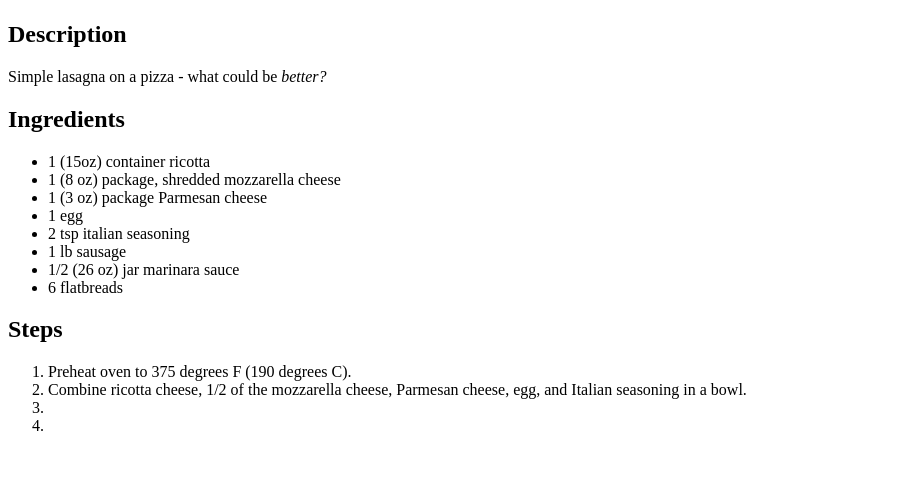
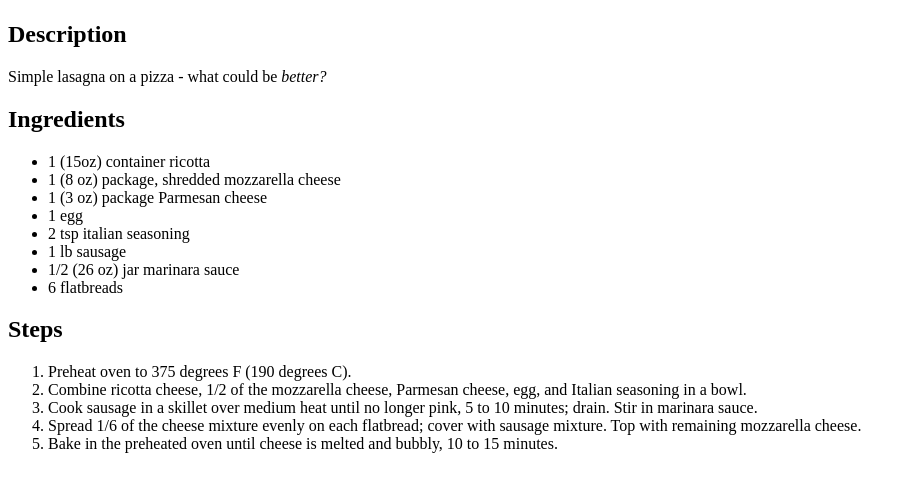
Before and after one commit to DSequ/odin-recipes, a plain HTML site: page recipes/lasagna_flatbread.html in a window 1280 px wide. Shown: the part 99-590 px from the top of the page, without its empty margins (0-916 px from the left). Drawn offline with Linux system fonts and the light colour scheme.

Commit message:
index.html

```diff
--- a/recipes/lasagna_flatbread.html
+++ b/recipes/lasagna_flatbread.html
@@ -4,7 +4,7 @@
     <meta charset="UTF-8">
     <meta http-equiv="X-UA-Compatible" content="IE=edge">
     <meta name="viewport" content="width=<device-width>, initial-scale=1.0">
-    <title>Ultimate Vegan Ramen Recipe</title>
+    <title>Lasagna Flatbread</title>
 </head>
 <body>
     <h1>Lasagna Flatbread</h1>
@@ -28,8 +28,12 @@
             <li>Preheat oven to 375 degrees F (190 degrees C).</li>
             <li>Combine ricotta cheese, 1/2 of the mozzarella cheese, Parmesan cheese,
                 egg, and Italian seasoning in a bowl.</li>
-            <li> </li>
-            <li></li>
+            <li>Cook sausage in a skillet over medium heat until no longer pink,
+                 5 to 10 minutes; drain. Stir in marinara sauce. </li>
+            <li>Spread 1/6 of the cheese mixture evenly on each flatbread;
+                 cover with sausage mixture. Top with remaining mozzarella cheese.</li>
+            <li>Bake in the preheated oven until cheese is melted and bubbly, 10 to 15 minutes.
+            </li>
             </ol>
     </p>
     </body>
```
Also changed, not shown: index.html (+5 -1 lines), ramen.html (deleted, +0 -12 lines).
